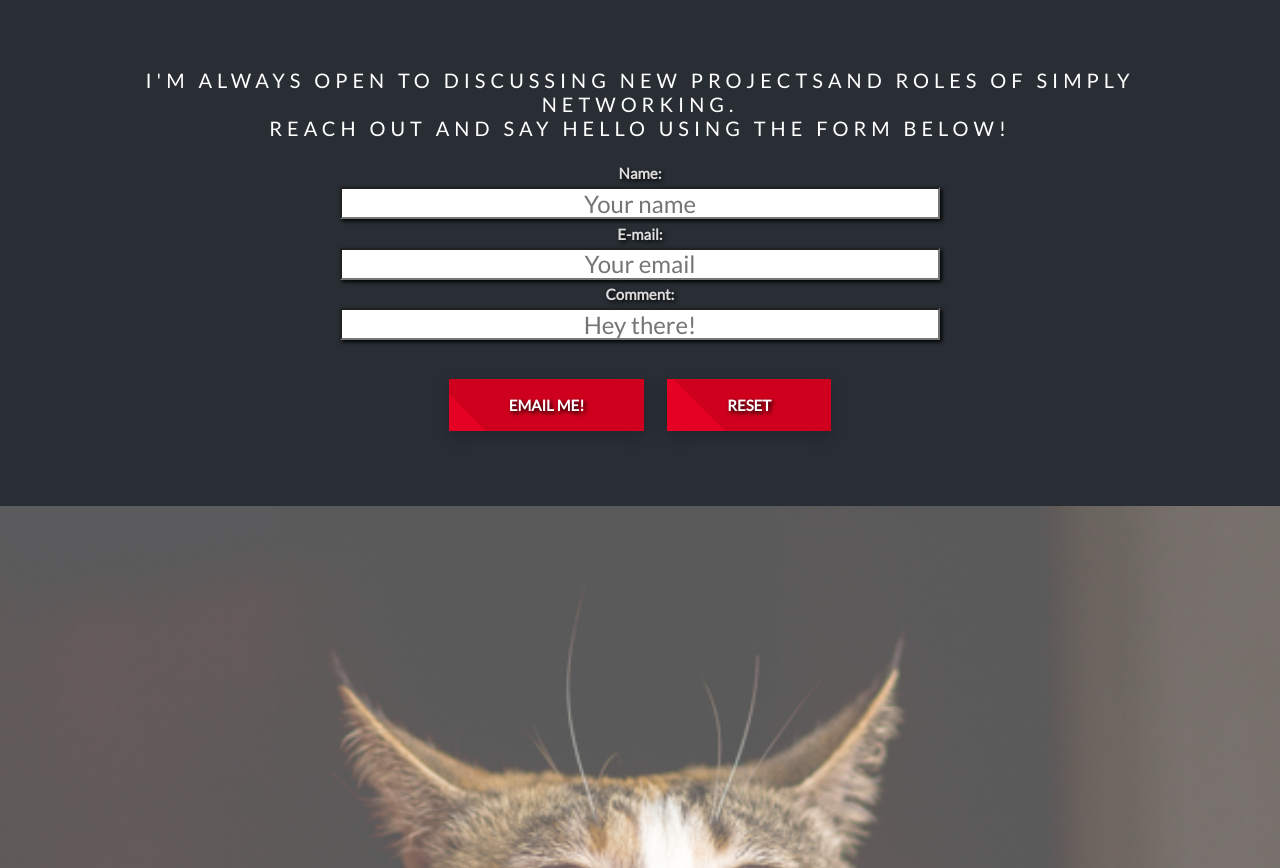
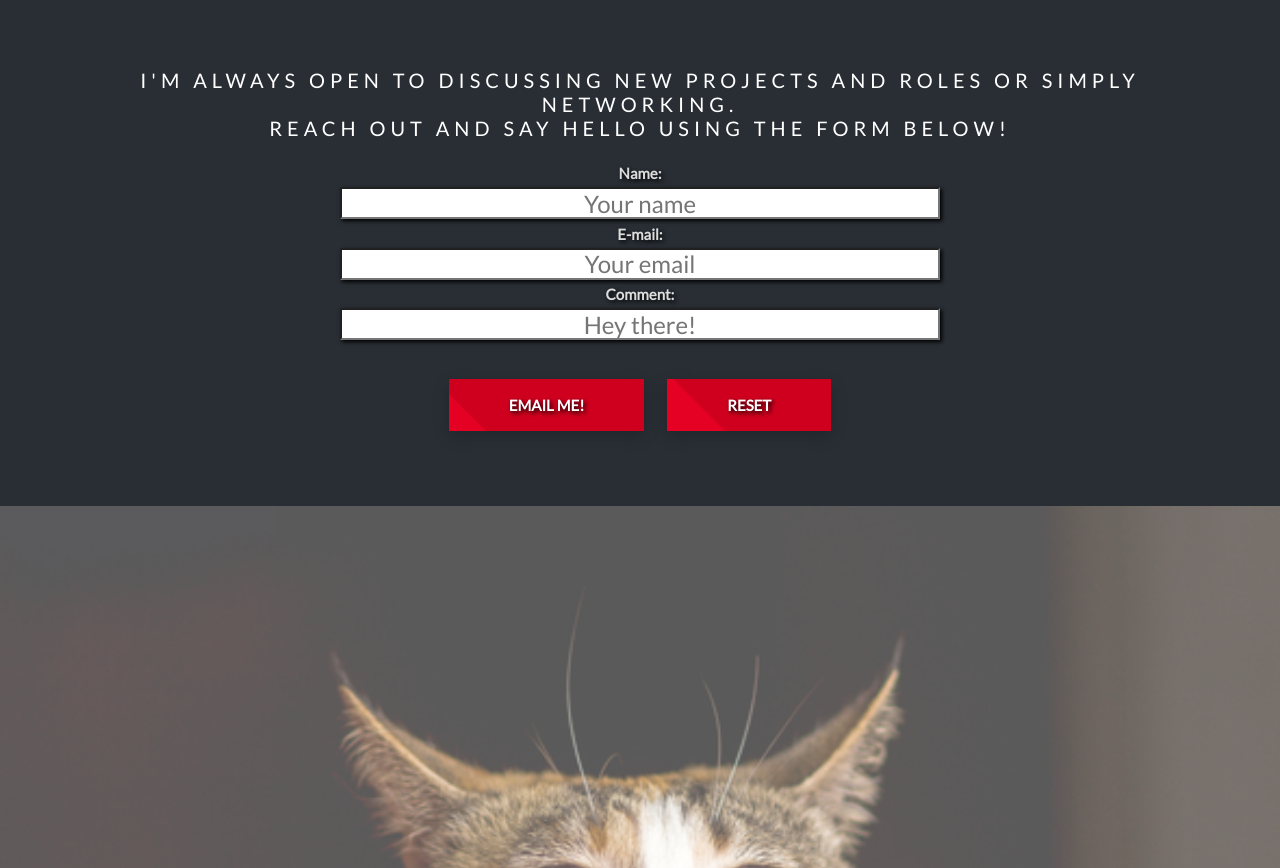
Before and after one commit to jessmichaud488/jessmichaud488.github.io, a plain HTML site: page index.html in a window 1280 px wide. Shown: the part 4201-5069 px from the top of the page. Drawn offline with Linux system fonts and the light colour scheme.

Commit message:
Fixed form typo

```diff
--- a/index.html
+++ b/index.html
@@ -172,7 +172,7 @@
 
 <div id="contact-div-main">
   <div id="contact-inner-div">
-  <h3>I'm always open to discussing new projectsand roles of simply networking.<br>
+  <h3>I'm always open to discussing new projects and roles or simply networking.<br>
     Reach out and say hello using the form below!</h3>
       <form id="contact-form"
         action="https://formspree.io/xoqkepap"
```
